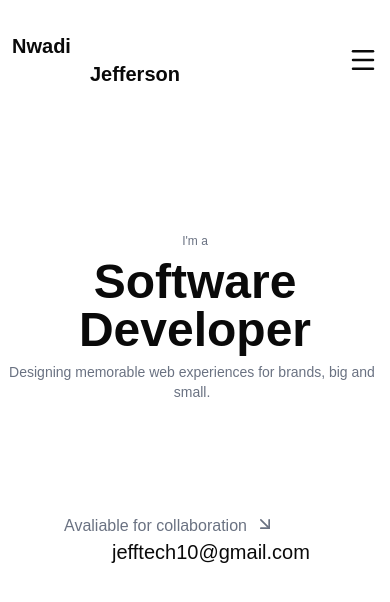
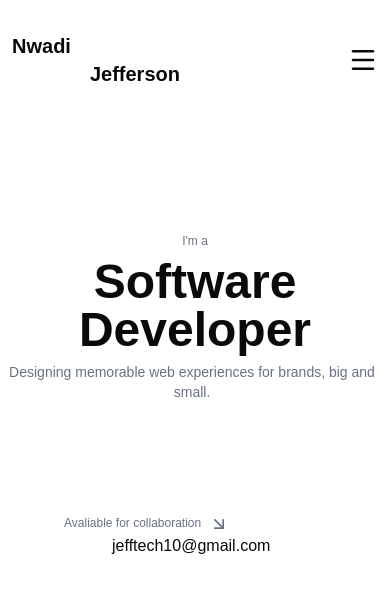
Before and after one commit to jeff-nwadi/Jefferson, a Next.js app in the folder jefferson/: page / in a window 390 px wide. Shown: the top 602 px of the page. Built offline with nearby package versions, Linux system fonts and the light colour scheme; a web font is replaced by a local one.

Commit message:
fix: Adjust text size for collaboration availability and email in HeroSection

```diff
--- a/jefferson/components/HeroSection.tsx
+++ b/jefferson/components/HeroSection.tsx
@@ -70,11 +70,11 @@ export const HeroSection = () => {
             }}
         >
           <Link href="">
-            <span className="flex gap-2 text-gray-500">
+            <span className="flex gap-2 text-gray-500 text-[12px] md:text-lg">
               Avaliable for collaboration
               <ArrowDownRight className="w-5 h-5" />
             </span>
-            <span className="font-medium pl-12 text-xl">
+            <span className="font-medium pl-12 md:text-xl">
               <ScrambleHover
                 text="jefftech10@gmail.com"
                 scrambleSpeed={50}
```
